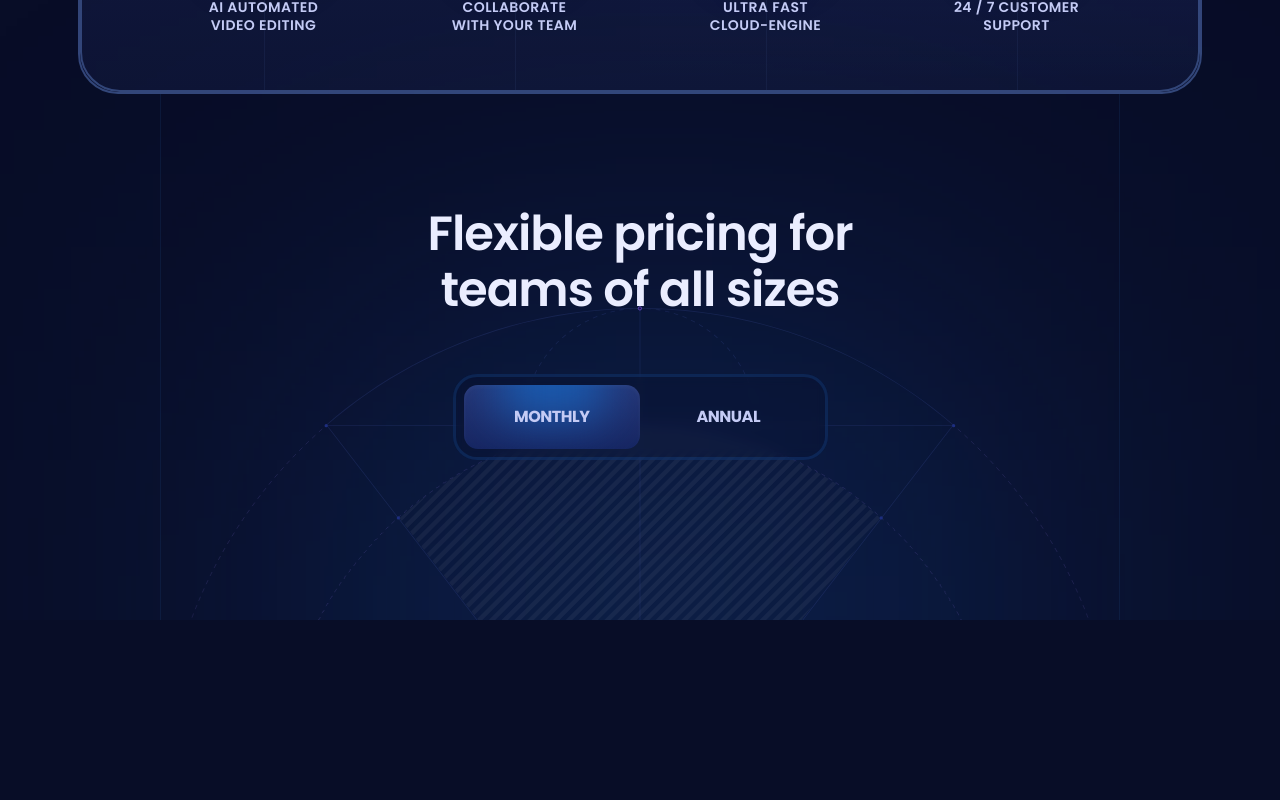
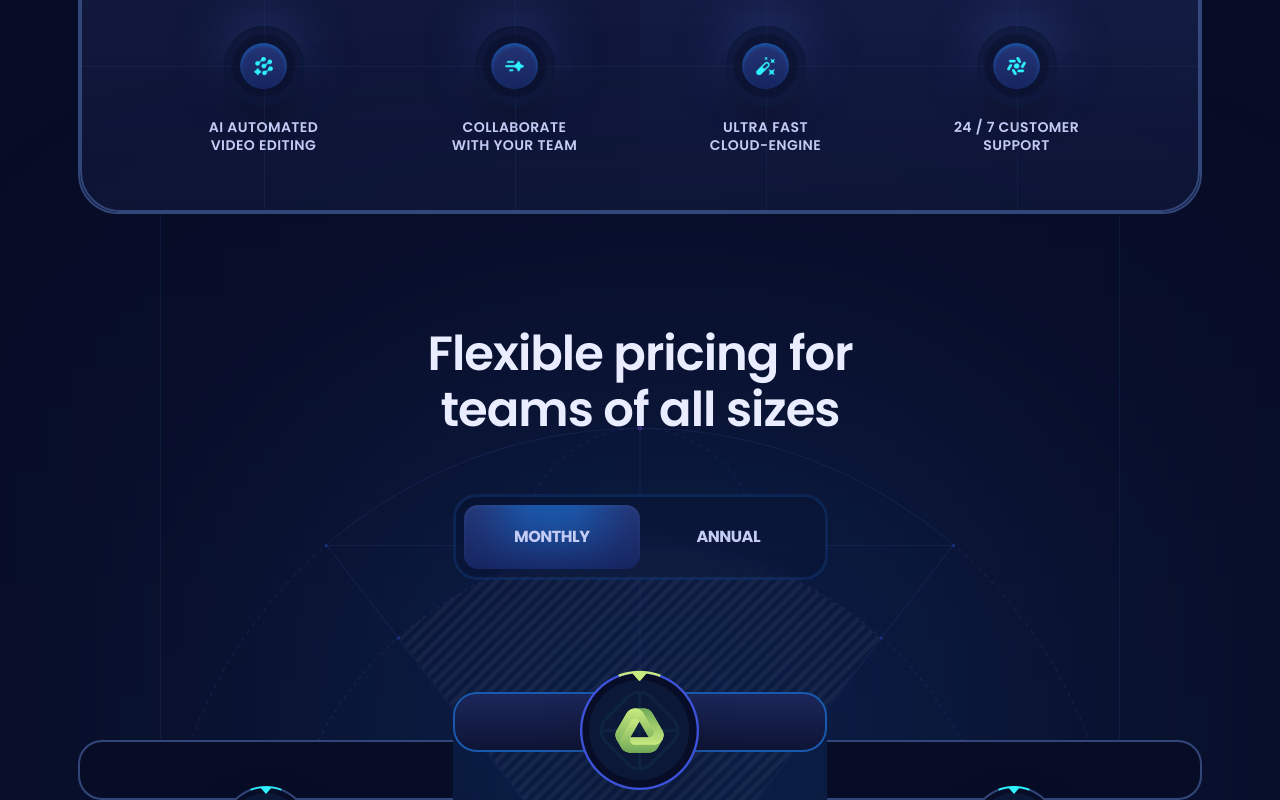
Before and after one commit to faisal-hdev/saas_landing_page, a React (Vite) app: page / in a window 1280 px wide. Shown: the part 1574-2374 px from the top of the page. Before the commit the page ends 2194 px from the top, so only its background shows below. Built offline with nearby package versions, Linux system fonts and the light colour scheme.

Commit message:
pricing section design are added

```diff
--- a/src/sections/Features.jsx
+++ b/src/sections/Features.jsx
@@ -18,13 +18,13 @@ export const Features = () => {
                     <div className="w-0.5 h-16 bg-s3"></div>
                     <img
                       src={icon}
-                      className="size-28 object-contain"
+                      className="size-36 object-contain"
                       alt="features icon"
                     />
                   </div>
                 </div>
                 <p className="caption mb-5 max-md:mb-6">{caption}</p>
-                <h2 className="max-w-400 mb-7 text-p4 max-md:mb-6 max-md:h5">
+                <h2 className="max-w-400 mb-7 h3 text-p4 max-md:mb-6 max-md:h5">
                   {title}
                 </h2>
                 <p className="mb-11 body-1 max-md:mb-8 max-md:body-3">{text}</p>
--- a/src/sections/Pricing.jsx
+++ b/src/sections/Pricing.jsx
@@ -1,6 +1,7 @@
 import clsx from "clsx";
 import { useState } from "react";
 import { Element } from "react-scroll";
+import { plans } from "../constants";
 
 const Pricing = () => {
   const [monthly, setMonthly] = useState(true);
@@ -50,6 +51,35 @@ const Pricing = () => {
               />
             </div>
           </div>
+
+          {/* Pricing section */}
+          <div className="scroll-hide relative z-2 -mt-12 flex items-start max-xl:gap-5 max-xl:overflow-auto max-xl:pt-6">
+            {plans.map((plan, index) => (
+              <div
+                className="pricing-plan_first pricing-plan_last pricing-plan_odd pricing-plan_even relative border-2 p-7 max-xl:min-w-80 max-lg:rounded-3xl xl:w-[calc(33.33%+2px)]"
+                key={index}
+              >
+                {index === 1 && (
+                  <div className="g4 absolute h-330 left-0 ring-0 top-0 z-1 rounded-tl-3xl rounded-tr-3xl" />
+                )}
+                <div
+                  className={clsx(
+                    "absolute left-0 right-0 z-2 flex items-center justify-center",
+                    index === 1 ? "-top-6" : "-top-6 xl:top-11"
+                  )}
+                >
+                  <img
+                    src={plan.logo}
+                    alt={plan.title}
+                    className={clsx(
+                      "object-contain drop-shadow-2xl",
+                      index === 1 ? "size-[120px]" : "size-[88px]"
+                    )}
+                  />
+                </div>
+              </div>
+            ))}
+          </div>
         </div>
       </Element>
     </section>
```
